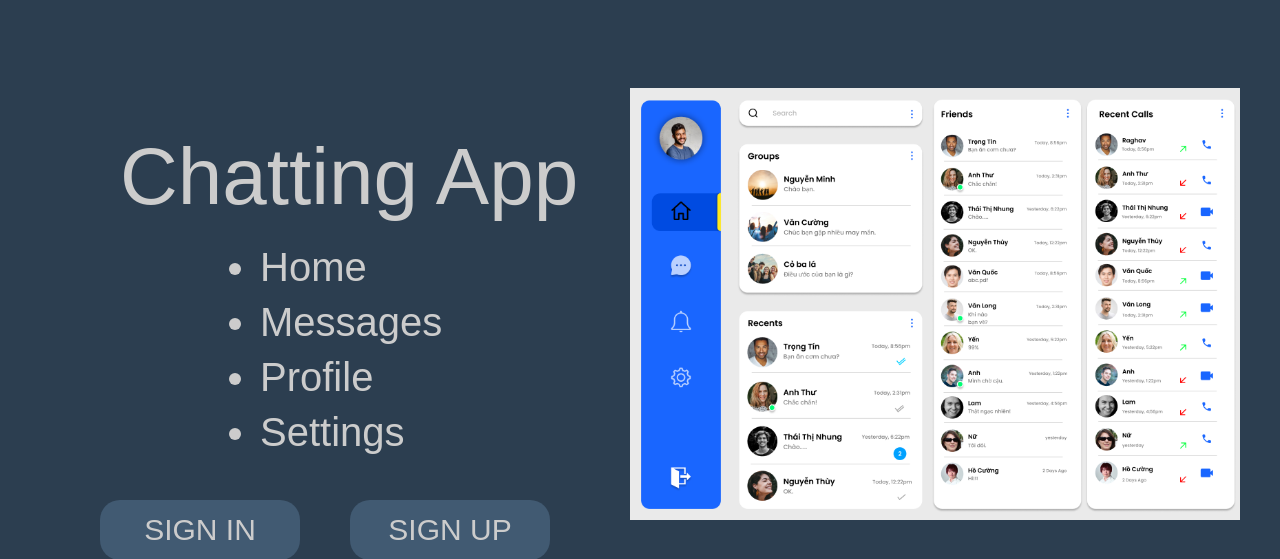
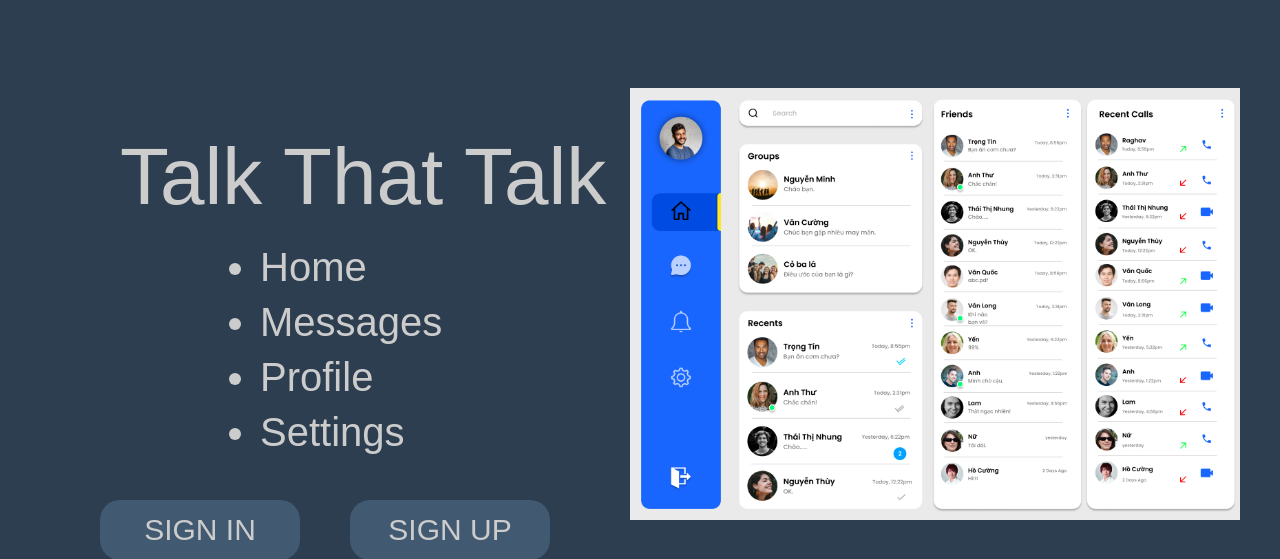
Before and after one commit to TinUIT/WebChat, a Django app: page / in a window 1280 px wide. Shown: the top 559 px of the page. Run offline with Django 4.2, Linux system fonts and the light colour scheme.

Commit message:
changeindexhtml

```diff
--- a/templates/authentication/index.html
+++ b/templates/authentication/index.html
@@ -17,7 +17,7 @@
     {% else %}
     <div class="plugin">
         <div id="chattingapp">
-            Chatting App
+            Talk That Talk
         </div>
         <div id="content">
             <ul>
```
